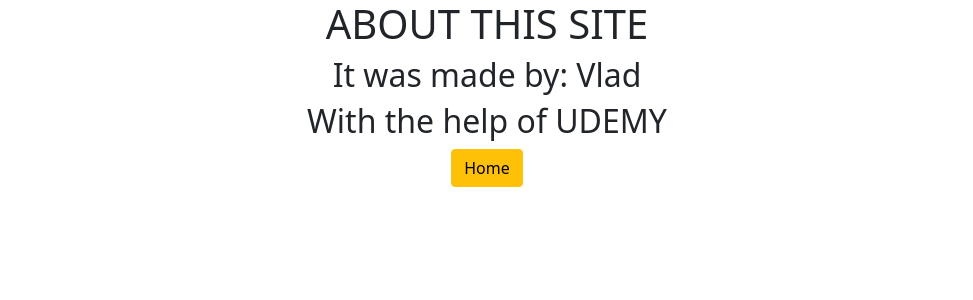
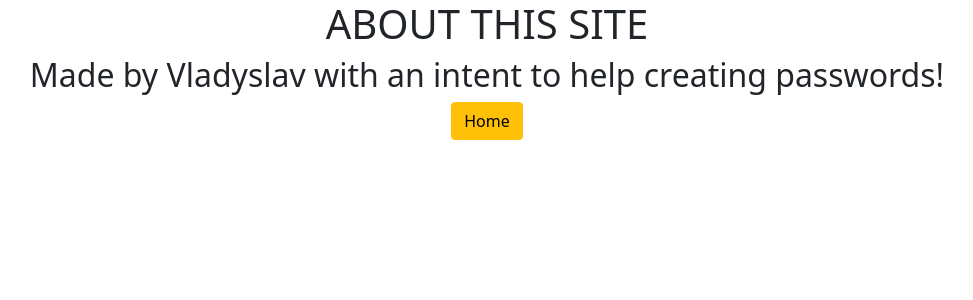
Before and after one commit to grecha44/django3-password-generator, a Django app: page /description in a window 1280 px wide. Shown: the top 300 px of the page, without its empty margins (153-1126 px from the left). Run offline with Django 3.2, Linux system fonts and the light colour scheme.

Commit message:
New update!

```diff
--- a/generator/templates/generator/description.html
+++ b/generator/templates/generator/description.html
@@ -2,7 +2,6 @@
 
 <div class="container text-center">
   <h1>ABOUT THIS SITE</h1>
-  <h2>It was made by: Vlad</h2>
-  <h2>With the help of UDEMY</h2>
-  <a href="{% url 'all_blogs' %}" class='btn btn-warning'>Home</a>
+  <h2>Made by Vladyslav with an intent to help creating passwords!</h2>
+  <a href="{% url 'home' %}" class='btn btn-warning'>Home</a>
 </div>
```
